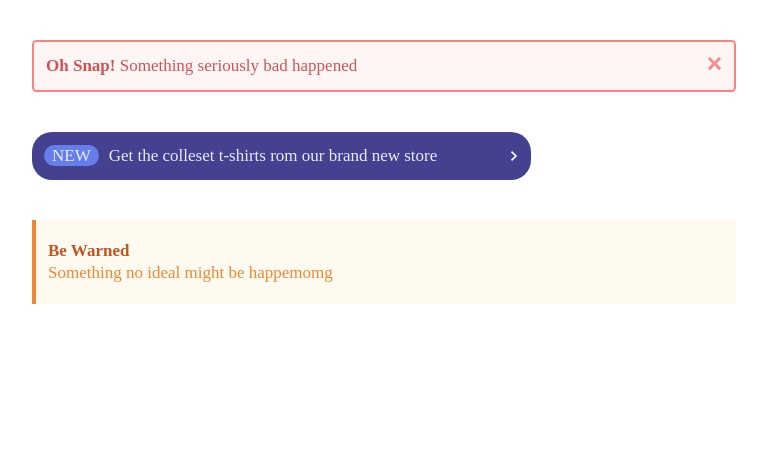
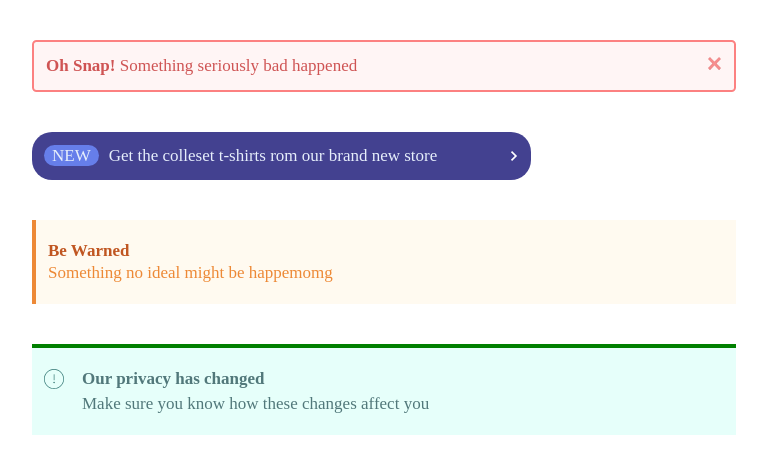
Before and after one commit to SamatarCodes/css-components, a website: page index.html in a window 1280 px wide. Shown: the whole page, without its empty margins (8-775 px from the left). Drawn offline with Linux system fonts and the light colour scheme.

Commit message:
added 4th alert

```diff
--- a/index.html
+++ b/index.html
@@ -21,6 +21,7 @@
 
     <!-- END ALERT 1  -->
 
+    <!-- ALERT 2 -->
     <div class="main-alert alert2">
       <!-- MODERN WITH BADGE -->
       <div class="left-side">
@@ -31,11 +32,26 @@
         <img src="/img/arrow.svg" alt="arrow" />
       </div>
     </div>
+    <!-- END ALERT 2 -->
 
+    <!-- ALERT 3 -->
     <div class="alert3">
       <!-- LEFT ACCENT BORDER -->
       <span>Be Warned</span>
       <span>Something no ideal might be happemomg</span>
     </div>
+
+    <!-- END ALERT 3 -->
+
+    <!-- ALERT 4 -->
+    <div class="alert4">
+      <div class="image">
+        <img src="/img/attention.svg" alt="" />
+      </div>
+      <div class="notification">
+        <span>Our privacy has changed</span>
+        <span>Make sure you know how these changes affect you</span>
+      </div>
+    </div>
   </body>
 </html>
--- a/styles.css
+++ b/styles.css
@@ -90,6 +90,41 @@ html {
 }
 
 /* ***************************************************** */
+/* ALERT4 */
+
+.alert4 {
+  display: flex;
+  align-items: flex-start;
+  margin: 4rem;
+  padding: 2.1rem 1.2rem;
+  border-top: 0.4rem solid green;
+  width: 55%;
+  font-size: 1.7rem;
+  background-color: #e6fffa;
+  color: #51787a;
+}
+
+.alert4 img {
+  width: 2rem;
+  color: #307572;
+}
+
+.notification {
+  display: flex;
+  flex-direction: column;
+  margin-left: 1.8rem;
+}
+
+.notification span:nth-child(1) {
+  font-weight: 900;
+  margin-bottom: 0.5rem;
+}
+
+.notification span:nth-child(2) {
+  font-weight: 500;
+}
+/* ***************************************************** */
+
 @media (max-width: 640px) {
   .left span {
     display: block;
```
Also changed, not shown: img/attention.svg (added).
